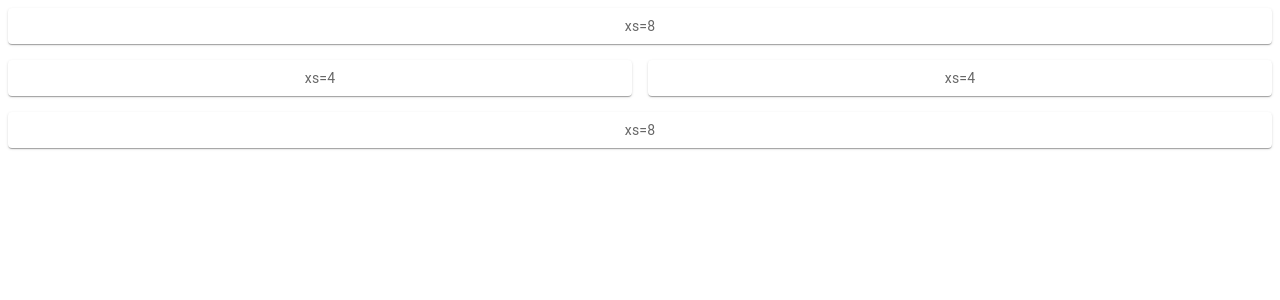
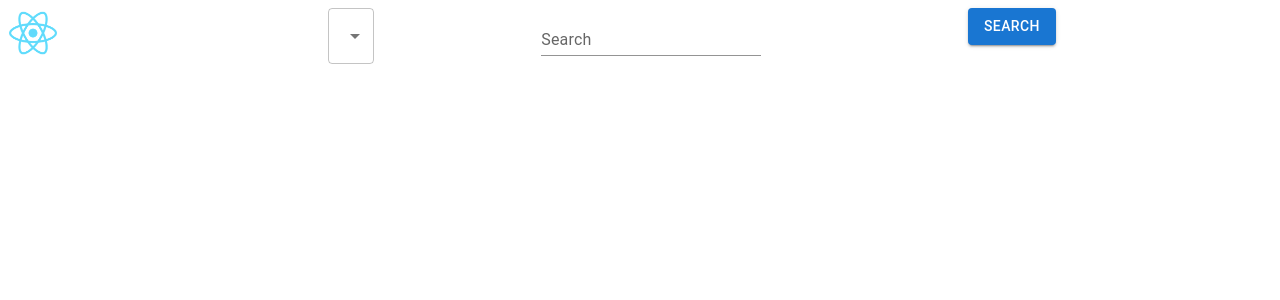
Before and after one commit to ARafay007/E-Nilami, a React (Create React App) app in the folder frontend/: page / in a window 1280 px wide. Shown: the top 300 px of the page. Built offline with nearby package versions, Linux system fonts and the light colour scheme.

Commit message:
Search Bar progress

```diff
--- a/frontend/src/App.js
+++ b/frontend/src/App.js
@@ -3,6 +3,7 @@ import { styled } from '@mui/material/styles';
 import Box from '@mui/material/Box';
 import Paper from '@mui/material/Paper';
 import Grid from '@mui/material/Grid';
+import SearchSection from './Components/SearchSection';
 
 const Item = styled(Paper)(({ theme }) => ({
   backgroundColor: theme.palette.mode === 'dark' ? '#1A2027' : '#fff',
@@ -17,16 +18,9 @@ function App() {
     <Box sx={{ width: 1 }}>
       <Box display="grid" gridTemplateColumns="repeat(12, 1fr)" gap={2}>
         <Box gridColumn="span 12">
-          <Item>xs=8</Item>
-        </Box>
-        <Box gridColumn="span 6">
-          <Item>xs=4</Item>
-        </Box>
-        <Box gridColumn="span 6">
-          <Item>xs=4</Item>
+        <SearchSection/>
         </Box>
         <Box gridColumn="span 12">
-          <Item>xs=8</Item>
         </Box>
       </Box>
     </Box>
--- /dev/null
+++ b/frontend/src/Components/SearchSection.js
@@ -0,0 +1,61 @@
+import React from 'react'
+import { styled } from '@mui/material/styles';
+import InputLabel from '@mui/material/InputLabel';
+import MenuItem from '@mui/material/MenuItem';
+import Paper from '@mui/material/Paper';
+import Select from '@mui/material/Select';
+import Grid from '@mui/material/Grid';
+import TextField from '@mui/material/TextField';
+import Button from '@mui/material/Button';
+import logo from '../logo192.png'
+
+const Item = styled(Paper)(({ theme }) => ({
+  backgroundColor: theme.palette.mode === 'dark' ? '#1A2027' : '#fff',
+  ...theme.typography.body2,
+  padding: theme.spacing(1),
+  textAlign: 'center',
+  color: theme.palette.text.secondary,
+}));
+
+const SearchSection = () => {
+
+    const [location, setLocation] = React.useState('');
+
+    const handleChange = (event) => {
+        setLocation(event.target.value);
+    };
+
+  return (
+    <Grid container spacing={2}>
+  <Grid item xs={3}>
+  <img width={50} height={50} src={logo} alt="Logo" />
+  </Grid>
+  <Grid item xs={2}>
+        {/* <InputLabel id="demo-simple-select-autowidth-label">Location</InputLabel> */}
+        <Select
+          labelId="demo-simple-select-autowidth-label"
+          id="demo-simple-select"
+          value={location}
+          onChange={handleChange}
+          autoWidth
+          label="Location"
+        >
+          <MenuItem value="All Pakistan">
+            <em>All Pakistan</em>
+          </MenuItem>
+          <MenuItem value={10}>Islamabad</MenuItem>
+          <MenuItem value={21}>Karachi</MenuItem>
+          <MenuItem value={22}>Lahore</MenuItem>
+        </Select>
+  </Grid>
+  <Grid item xs={4}>
+  <TextField id="standard-basic" label="Search" variant="standard" />
+  </Grid>
+  <Grid item xs={2}>
+  <Button variant="contained">Search</Button>
+  </Grid>
+</Grid>
+  )
+}
+
+export default SearchSection
```
Also changed, not shown: frontend/src/logo192.png (renamed from frontend/public/logo192.png).
